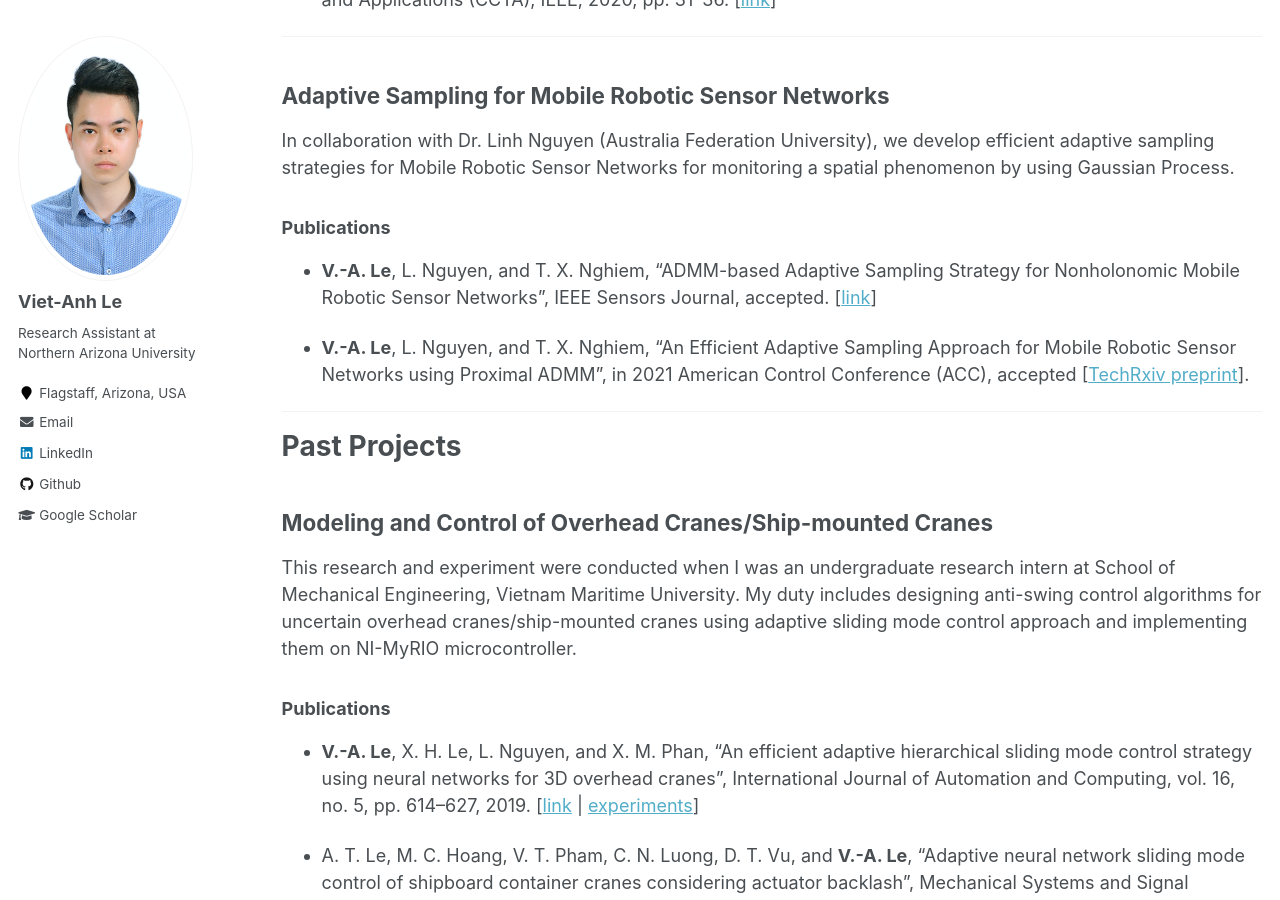
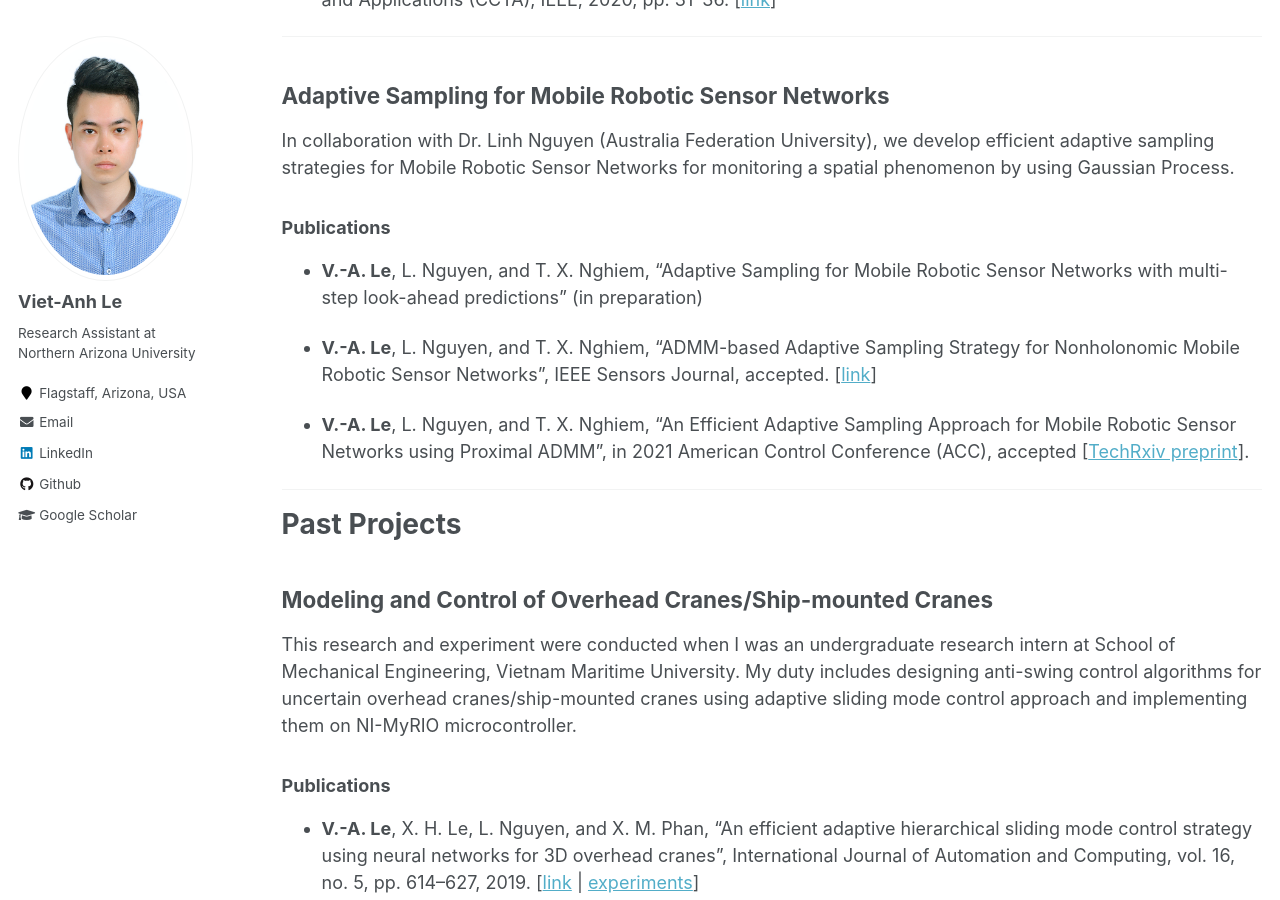
Before and after one commit to vietanhle0101/vietanhle0101.github.io, a Jekyll site: the page built from _pages/projects.md, in a window 1280 px wide and 900 px high, scrolled down 616 px. Built offline with Jekyll 4.4.1, drawn with Linux system fonts in a browser that asks for light colours; part of the change alters nothing that is shown.

Commit message:
nothing special

```diff
--- a/_config.yml
+++ b/_config.yml
@@ -10,7 +10,7 @@ locale                   : "en-US"
 title                    : "Viet-Anh Le"
 title_separator          : "-"
 name                     : &name "Viet-Anh Le"
-description              : &description "Research Assistant and Master student at Northern Arizona University"
+description              : &description "PhD student at the University of Delaware"
 url                      : https://vietanhle0101.github.io # the base hostname & protocol for your site e.g. "https://mmistakes.github.io"
 baseurl                  : "" # the subpath of your site, e.g. "/blog"
 repository               : "vietanhle0101.github.io"
--- a/_pages/projects.md
+++ b/_pages/projects.md
@@ -25,6 +25,8 @@ In collaboration with Dr. Linh Nguyen (Australia Federation University), we deve
 
 ### Publications
 
+* **V.-A. Le**, L. Nguyen, and T. X. Nghiem, “Adaptive Sampling for Mobile Robotic Sensor Networks with multi-step look-ahead predictions” (in preparation)
+
 * **V.-A. Le**, L. Nguyen, and T. X. Nghiem, “ADMM-based Adaptive Sampling Strategy for Nonholonomic Mobile Robotic Sensor Networks”, IEEE Sensors Journal, accepted. [[link](https://ieeexplore.ieee.org/document/9400422)]
 
 * **V.-A. Le**, L. Nguyen, and T. X. Nghiem, “An Efficient Adaptive Sampling Approach for Mobile Robotic Sensor Networks using Proximal ADMM”, in 2021 American Control Conference (ACC), accepted [[TechRxiv preprint](https://www.techrxiv.org/articles/preprint/An_Efficient_Adaptive_Sampling_Approach_for_Mobile_Robotic_Sensor_Networks_using_Proximal_ADMM/14312573)].
```
Also changed, not shown: 1 other file.
